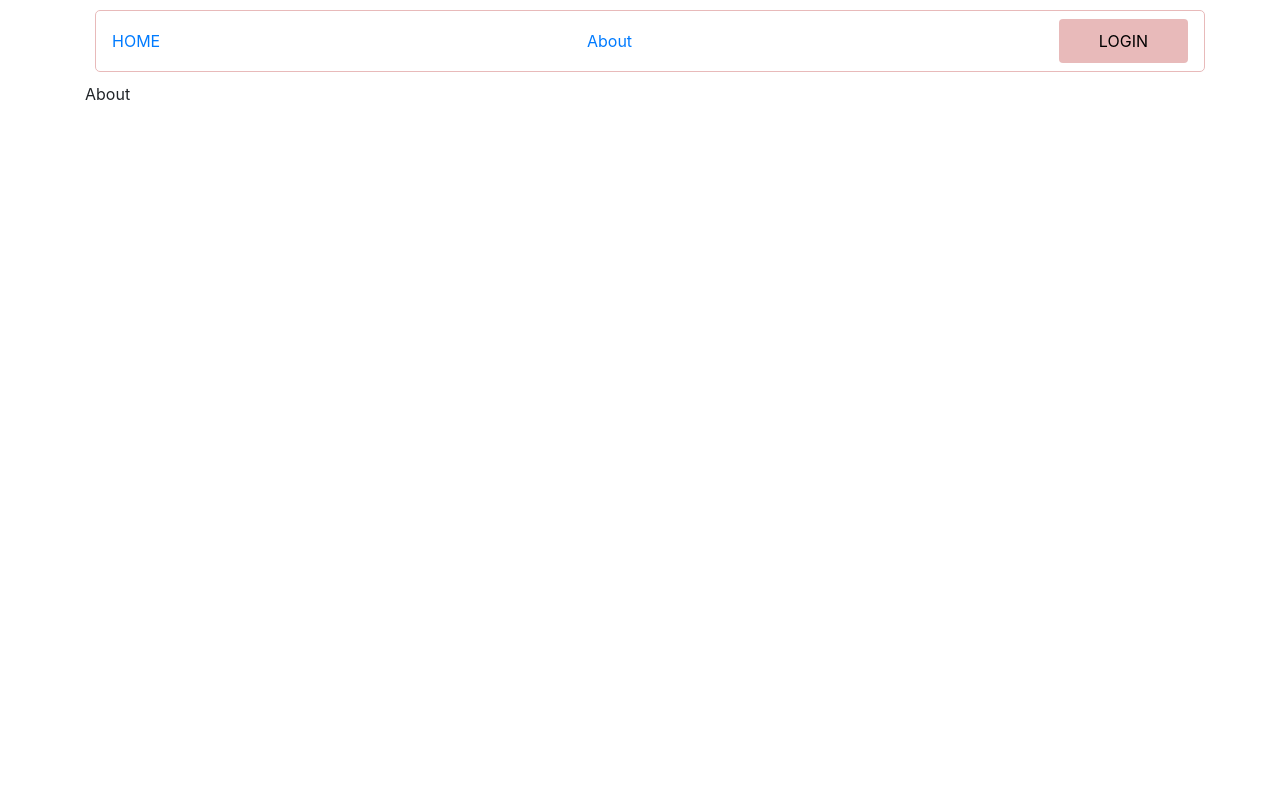
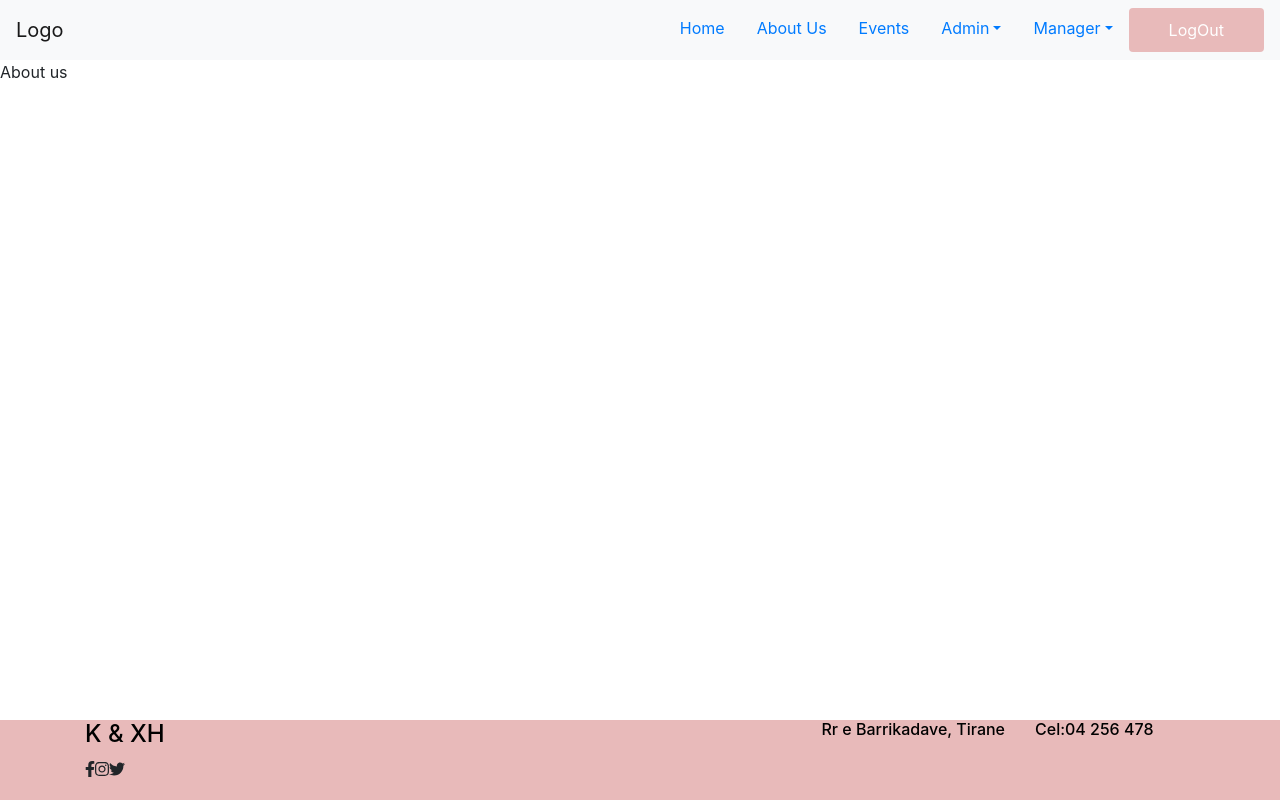
Before and after one commit to KaterinaHajdari/events, a React (Create React App) app in the folder EventsAgencyClient/: page /About in a window 1280 px wide. Built offline with nearby package versions, Linux system fonts and the light colour scheme.

Commit message:
header&footer create

```diff
--- a/EventsAgencyClient/package.json
+++ b/EventsAgencyClient/package.json
@@ -3,6 +3,10 @@
   "version": "0.1.0",
   "private": true,
   "dependencies": {
+    "@fortawesome/fontawesome-svg-core": "^1.2.30",
+    "@fortawesome/free-brands-svg-icons": "^5.14.0",
+    "@fortawesome/free-solid-svg-icons": "^5.14.0",
+    "@fortawesome/react-fontawesome": "^0.1.11",
     "@testing-library/jest-dom": "^4.2.4",
     "@testing-library/react": "^9.5.0",
     "@testing-library/user-event": "^7.2.1",
--- a/EventsAgencyClient/src/components/About.js
+++ b/EventsAgencyClient/src/components/About.js
@@ -2,16 +2,12 @@ import React from 'react';
 
 const About=()=>{
 
-const photoStyle={
-width:"100%",
-height:"100%",
-margin:"20px 0px 0px 10px",
-borderRadius: "10px"
 
-}
+
+
 return(
 <div>
-About
+About us
 </div>
 )
 }
--- a/EventsAgencyClient/src/components/App.js
+++ b/EventsAgencyClient/src/components/App.js
@@ -2,14 +2,26 @@ import React from 'react';
 import {BrowserRouter} from 'react-router-dom';
 
 import Header from './Header'
-
+import Footer from './Footer';
+import About from './About';
+import{Route} from 'react-router-dom'
+import Home from'./Home'
 const App=()=>{
 return (
 <div>
 <BrowserRouter>
-<div>
+
 <Header />
-</div>
+
+
+<Route path="/Home"  component={Home}></Route>
+<Route path="/About" component={About}></Route>
+
+
+
+
+<Footer />
+
 </BrowserRouter>
 </div>
 )
--- /dev/null
+++ b/EventsAgencyClient/src/components/Footer.js
@@ -0,0 +1,53 @@
+import React from "react";
+import About from "./About";
+import "../css/Footer.css";
+
+import { faFacebookF,faInstagram,faTwitter } from '@fortawesome/free-brands-svg-icons'
+
+import { FontAwesomeIcon } from "@fortawesome/react-fontawesome";
+import { library } from "@fortawesome/fontawesome-svg-core";
+library.add(faFacebookF,faInstagram,faTwitter
+  )
+const Footer = (props) => {
+  return (
+    <div className="Footer">
+      <div className="container">
+        <div className="row">
+          <div className="col">
+            <h4> K & XH </h4>
+
+
+          </div>
+          <div className=" col-md-auto">
+            <h6> Rr e Barrikadave, Tirane</h6>
+            </div>
+            <div className="col col-lg-2">
+            <h6> Cel:04 256 478 </h6>
+
+            </div>
+            <div class="w-100"></div>
+            <div class="col">
+
+          <div className="socials">
+
+            <FontAwesomeIcon icon={['fab', 'facebook-f']} />
+            <FontAwesomeIcon icon={['fab', 'instagram']} />
+            <FontAwesomeIcon icon={['fab', 'twitter']} />
+            </div>
+            </div>
+
+
+
+
+
+
+
+
+
+          </div>
+        </div>
+      </div>
+
+  );
+};
+export default Footer;
--- a/EventsAgencyClient/src/components/Header.js
+++ b/EventsAgencyClient/src/components/Header.js
@@ -1,37 +1,85 @@
-import React from "react";
+import React, { useState } from 'react';
 import { Link, Route } from "react-router-dom";
 import About from "./About";
-import { Navbar, Button } from "reactstrap";
+import {
+  Collapse,
+  Navbar,
+  NavbarToggler,
+  NavbarBrand,
+  Nav,
+  NavItem,
+  NavLink,
+  UncontrolledDropdown,
+  DropdownToggle,
+  DropdownMenu,
+  DropdownItem,
 
-class Header extends React.Component {
-  render() {
-    const buttonStyle = {
-      color: "black",
-      backgroundColor: "#e8baba",
-      border: "#e8baba",
-      fontSize: "16px",
-      padding: "10px 40px",
-      textAlign: "center",
-    };
+  Button
+} from 'reactstrap';
+import '../css/Header.css'
+const Header =(props)=> {
+  const [isOpen, setIsOpen] = useState(true);
 
-    const navbarStyle = {
-      border: "1px solid #e8baba",
-      margin: "10px",
-      width: "100%",
-      borderRadius: "5px",
-    };
-    return (
-      <div className="container">
-        <Navbar style={navbarStyle}>
-          <Link to="/">HOME</Link>
-          <Link to="/about">About</Link>
+  const toggle = () => setIsOpen(!isOpen);
+  return (
+    <div>
+      <Navbar  color="light" light expand="md">
+        <NavbarBrand href="/">Logo</NavbarBrand>
 
-          <Button style={buttonStyle}>LOGIN</Button>{" "}
-        </Navbar>
-        <Route path="/about" component={About} />
+        <NavbarToggler onClick={toggle} />
 
-      </div>
-    );
-  }
+          <Nav className="ml-auto" >
+            <NavItem>
+              <NavLink> <Link to="/home" activeStyle={{color:"white"}}>Home</Link></NavLink>
+            </NavItem>
+            <NavItem>
+              <NavLink> <Link to="/About">About Us</Link></NavLink>
+            </NavItem>
+            <NavItem>
+              <NavLink href="">Events</NavLink>
+            </NavItem>
+
+            <UncontrolledDropdown nav inNavbar>
+              <DropdownToggle nav caret>
+                Admin
+              </DropdownToggle>
+              <DropdownMenu right>
+                <DropdownItem>
+                  Profile
+                </DropdownItem>
+                <DropdownItem divider />
+                <DropdownItem>
+                 LogOut
+                </DropdownItem>
+
+
+              </DropdownMenu>
+            </UncontrolledDropdown>
+            <UncontrolledDropdown nav inNavbar>
+              <DropdownToggle nav caret>
+                Manager
+              </DropdownToggle>
+              <DropdownMenu right>
+                <DropdownItem>
+                  Profile
+                </DropdownItem>
+                <DropdownItem divider />
+                <DropdownItem>
+                 LogOut
+                </DropdownItem>
+
+
+              </DropdownMenu>
+            </UncontrolledDropdown>
+            <Button>LogOut</Button>
+          </Nav>
+
+
+
+      </Navbar>
+    </div>
+    )
+  ;
+
 }
 export default Header;
--- /dev/null
+++ b/EventsAgencyClient/src/components/Home.js
@@ -0,0 +1,5 @@
+import React from 'react';
+
+export default()=>{
+    return <h3>Welcome , sign in or sign out</h3>
+}
--- /dev/null
+++ b/EventsAgencyClient/src/css/Footer.css
@@ -0,0 +1,11 @@
+.Footer{
+    position: absolute;
+    bottom: 0;
+    width: 100%;
+
+    height: 80px;
+    background-color: #e8baba;
+}
+h4, h6{
+    color: #000000;
+}
--- /dev/null
+++ b/EventsAgencyClient/src/css/Header.css
@@ -0,0 +1,24 @@
+
+.Navbar {
+
+     top:10px;
+     left:5px;
+      margin: auto;
+      width: 100%;
+
+
+
+}
+
+.NavLink{
+      color:#ffffff !important
+}
+.btn {
+    color: #ffffff;
+      background-color: #e8baba !important;
+      border: #e8baba;
+      font-size: 16px;
+      padding: 10px 40px;
+      text-align: center;
+
+}
--- a/EventsAgencyClient/src/index.js
+++ b/EventsAgencyClient/src/index.js
@@ -3,15 +3,15 @@ import ReactDOM from 'react-dom';
 import 'bootstrap/dist/css/bootstrap.min.css';
 import {Provider} from 'react-redux';
 import {createStore} from 'redux';
-
+import {Route} from 'react-router-dom'
 import App from './components/App';
 import reducers from './redux/reducers/reducers';
-
+import Home from './components/Home'
 const store=createStore(reducers);
 
 ReactDOM.render(
     <Provider store={store}>
-        <App/>
+   <App />
     </Provider>,
     document.querySelector('#root')
 )
```
Also changed, not shown: EventsAgencyClient/src/components/Events.js (added), 2 other files (tests, documents, lock files or other folders).
